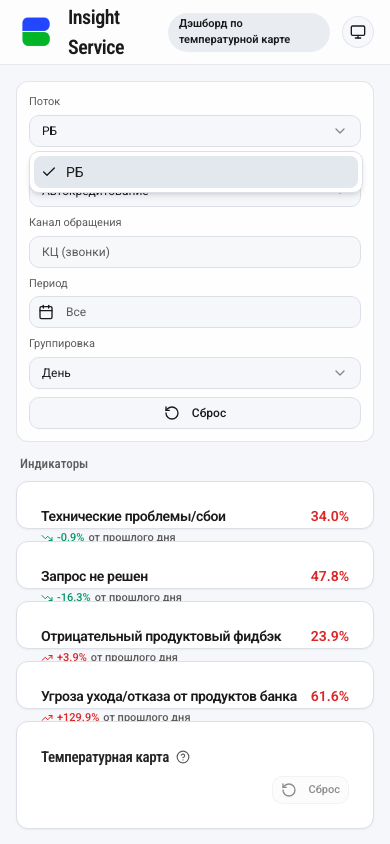
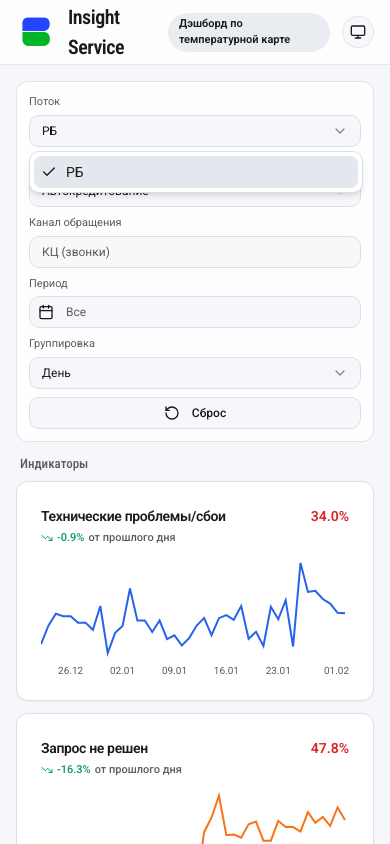
Before and after one commit to iowathe3rd/graphs.bbeglerov.dev, a Next.js app: page / in a window 390 px wide. Both pictures are taken after a click on the button "РБ". Shown: the top 844 px of the page. Built offline with nearby package versions, Linux system fonts and the light colour scheme.

Commit message:
Refactor layout and responsiveness in dashboard and overlap components

```diff
--- a/app/page.tsx
+++ b/app/page.tsx
@@ -385,7 +385,7 @@ export default function Page() {
   }
 
   return (
-    <div className="h-[100dvh] overflow-hidden bg-background">
+    <div className="min-h-dvh bg-background md:h-[100dvh] md:overflow-hidden">
       <header className="border-b border-border/70 bg-card/75 backdrop-blur">
         <div className="mx-auto flex h-16 w-full max-w-[1600px] items-center justify-between gap-3 px-4 md:px-6">
           <div className="flex min-w-0 items-center gap-3">
@@ -404,7 +404,7 @@ export default function Page() {
         </div>
       </header>
 
-      <main className="mx-auto flex h-[calc(100dvh-64px)] w-full max-w-[1600px] min-h-0 flex-col gap-3 px-4 py-4 md:px-6">
+      <main className="mx-auto flex w-full max-w-[1600px] flex-col gap-3 px-4 py-4 md:h-[calc(100dvh-64px)] md:min-h-0 md:px-6">
         <DashboardToolbar
           filters={filters}
           granularity={overlapGranularity}
@@ -413,18 +413,21 @@ export default function Page() {
           onReset={handleReset}
         />
 
-        <section className="flex min-h-0 flex-1 flex-col gap-2">
+        <section className="flex flex-col gap-2 md:min-h-0 md:flex-1">
           <h2 className="px-1 text-[13px] font-medium text-muted-foreground">
             Индикаторы
           </h2>
 
-          <div className="grid min-h-0 flex-1 gap-3 lg:grid-cols-[1.2fr_1fr]">
+          <div className="grid gap-3 md:min-h-0 md:flex-1 lg:grid-cols-[1.2fr_1fr]">
             <div className="grid min-h-0 grid-cols-1 gap-3 sm:grid-cols-2 sm:grid-rows-2">
               {lineCards.map(({ metric, data }) => (
-                <DashboardLineCard key={metric.id} metric={metric} data={data} />
+                <div key={metric.id} className="h-[220px] sm:h-[240px] md:h-full">
+                  <DashboardLineCard metric={metric} data={data} />
+                </div>
               ))}
             </div>
 
+            <div className="h-[420px] sm:h-[500px] md:h-full">
               <DashboardOverlapCard
                 data={overlapData}
                 granularity={overlapGranularity}
@@ -434,6 +437,7 @@ export default function Page() {
                 zones={{ greenMax: 20, yellowMax: 40, max: 100 }}
               />
             </div>
+          </div>
         </section>
       </main>
     </div>
--- a/components/overlap/overlap-multi-line-chart.tsx
+++ b/components/overlap/overlap-multi-line-chart.tsx
@@ -265,7 +265,7 @@ export function OverlapMultiLineChart({
   const hasData = chartRows.length > 0 && seriesLabels.length > 0
 
   return (
-    <div className="flex h-full min-h-0 flex-col px-6 pb-3 pt-6">
+    <div className="flex h-full min-h-0 flex-col px-3 pb-3 pt-4 sm:px-4 sm:pt-5 md:px-6 md:pt-6">
       <div className="space-y-2 pb-2">
         <div className="flex items-center justify-between gap-2">
           <h3 className="text-[15px] font-semibold tracking-tight text-foreground/95">
@@ -295,7 +295,7 @@ export function OverlapMultiLineChart({
           </h3>
         </div>
 
-        <div className="flex items-center justify-between gap-2">
+        <div className="flex flex-wrap items-center justify-between gap-2">
           <div className="flex min-h-7 flex-1 flex-wrap items-center gap-1">
             {selectedSeries.map((label) => (
               <Badge
@@ -316,7 +316,7 @@ export function OverlapMultiLineChart({
           <Button
             size="sm"
             variant="outline"
-            className="h-7 border-border/70 bg-background/70 px-2 text-[11px] font-medium"
+            className="h-7 w-full border-border/70 bg-background/70 px-2 text-[11px] font-medium sm:w-auto"
             onClick={() => onSelectedSeriesChange([])}
             disabled={selectedSeries.length === 0}
           >
@@ -332,7 +332,7 @@ export function OverlapMultiLineChart({
             Нет данных
           </div>
         ) : (
-          <div className="h-full min-h-0 overflow-hidden rounded-xl bg-background/10">
+          <div className="h-full min-h-[260px] overflow-hidden rounded-xl bg-background/10 md:min-h-0">
             <ResponsiveContainer width="100%" height="100%">
               <ComposedChart
                 data={chartRows}
@@ -363,9 +363,12 @@ export function OverlapMultiLineChart({
                   dataKey="date"
                   tickLine={false}
                   axisLine={false}
-                  minTickGap={18}
+                  minTickGap={isMobile ? 28 : 18}
                   tickMargin={8}
-                  tick={{ fontSize: 11, fill: 'hsl(var(--muted-foreground))' }}
+                  tick={{
+                    fontSize: isMobile ? 10 : 11,
+                    fill: 'hsl(var(--muted-foreground))',
+                  }}
                   tickFormatter={(value) =>
                     xLabelFormatter(String(value), granularity)
                   }
@@ -374,7 +377,7 @@ export function OverlapMultiLineChart({
                   domain={[0, zoneConfig.max]}
                   tickLine={false}
                   axisLine={false}
-                  width={52}
+                  width={isMobile ? 40 : 52}
                   tickMargin={4}
                   ticks={yTicks}
                   tick={(props: SVGProps<SVGTextElement> & { payload?: { value: number } }) => {
@@ -387,7 +390,7 @@ export function OverlapMultiLineChart({
                         dy={props.dy}
                         textAnchor="end"
                         fill={zoneTickColor(value, zoneConfig)}
-                        fontSize={11}
+                        fontSize={isMobile ? 10 : 11}
                       >
                         {formatAxisPercent(value)}
                       </text>
--- a/components/ui/date-range-picker.tsx
+++ b/components/ui/date-range-picker.tsx
@@ -8,6 +8,7 @@ import type { DateRange } from 'react-day-picker'
 import { Calendar } from '@/components/ui/calendar'
 import { Button } from '@/components/ui/button'
 import { Popover, PopoverContent, PopoverTrigger } from '@/components/ui/popover'
+import { useIsMobile } from '@/hooks/use-mobile'
 import { cn } from '@/lib/utils'
 
 interface DateRangePickerProps {
@@ -39,6 +40,7 @@ export function DateRangePicker({
   className,
   placeholder = 'Выберите период',
 }: DateRangePickerProps) {
+  const isMobile = useIsMobile()
   const label = formatRangeLabel(date)
 
   return (
@@ -59,14 +61,14 @@ export function DateRangePicker({
           )}
         </Button>
       </PopoverTrigger>
-      <PopoverContent className="w-auto p-0" align="start">
+      <PopoverContent className="w-auto max-w-[calc(100vw-1rem)] p-0" align="start">
         <Calendar
           initialFocus
           mode="range"
           defaultMonth={date?.from}
           selected={date}
           onSelect={onDateChange}
-          numberOfMonths={2}
+          numberOfMonths={isMobile ? 1 : 2}
         />
       </PopoverContent>
     </Popover>
```
Lines whose indentation alone changed are shown as unchanged.
